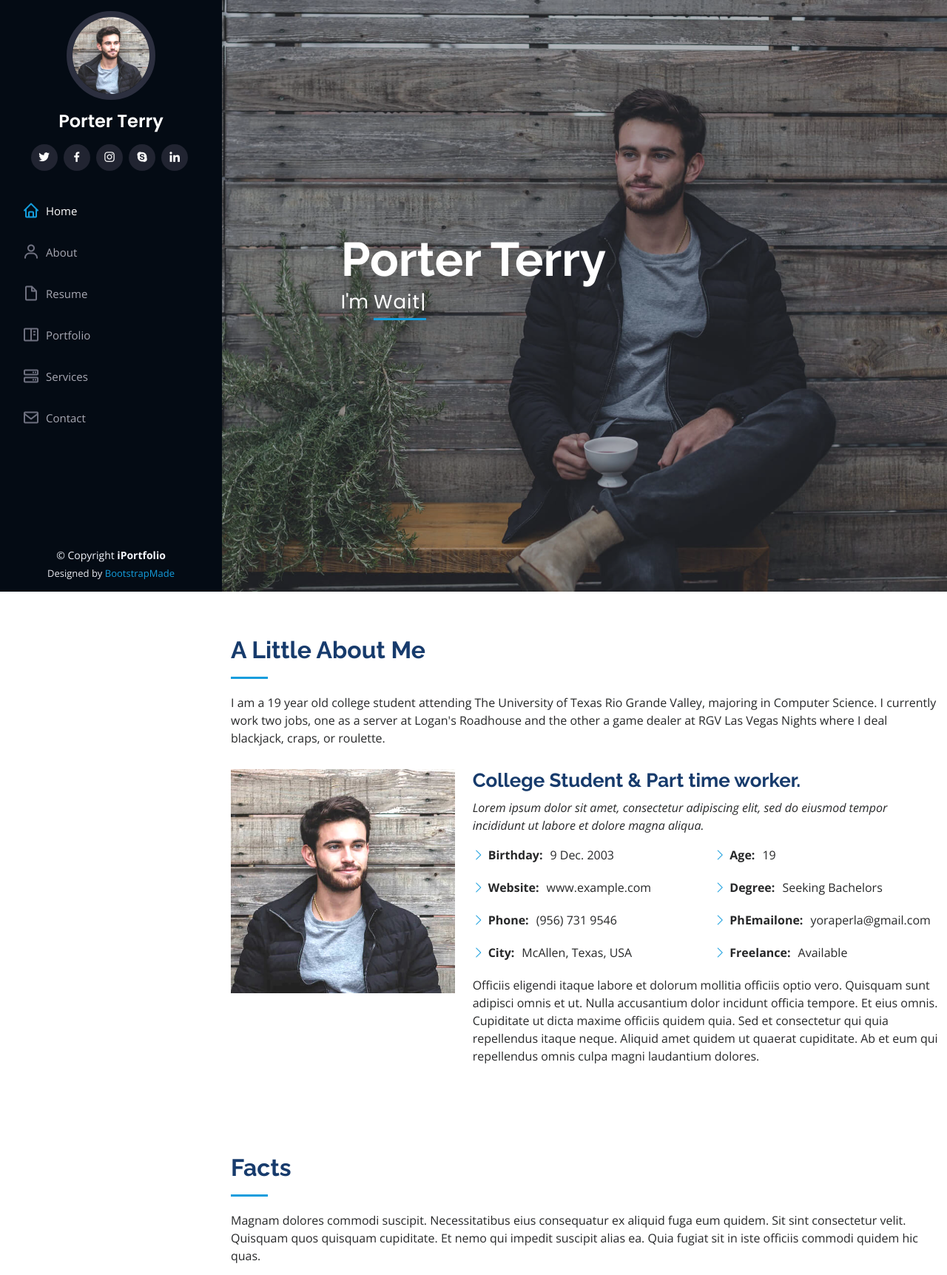
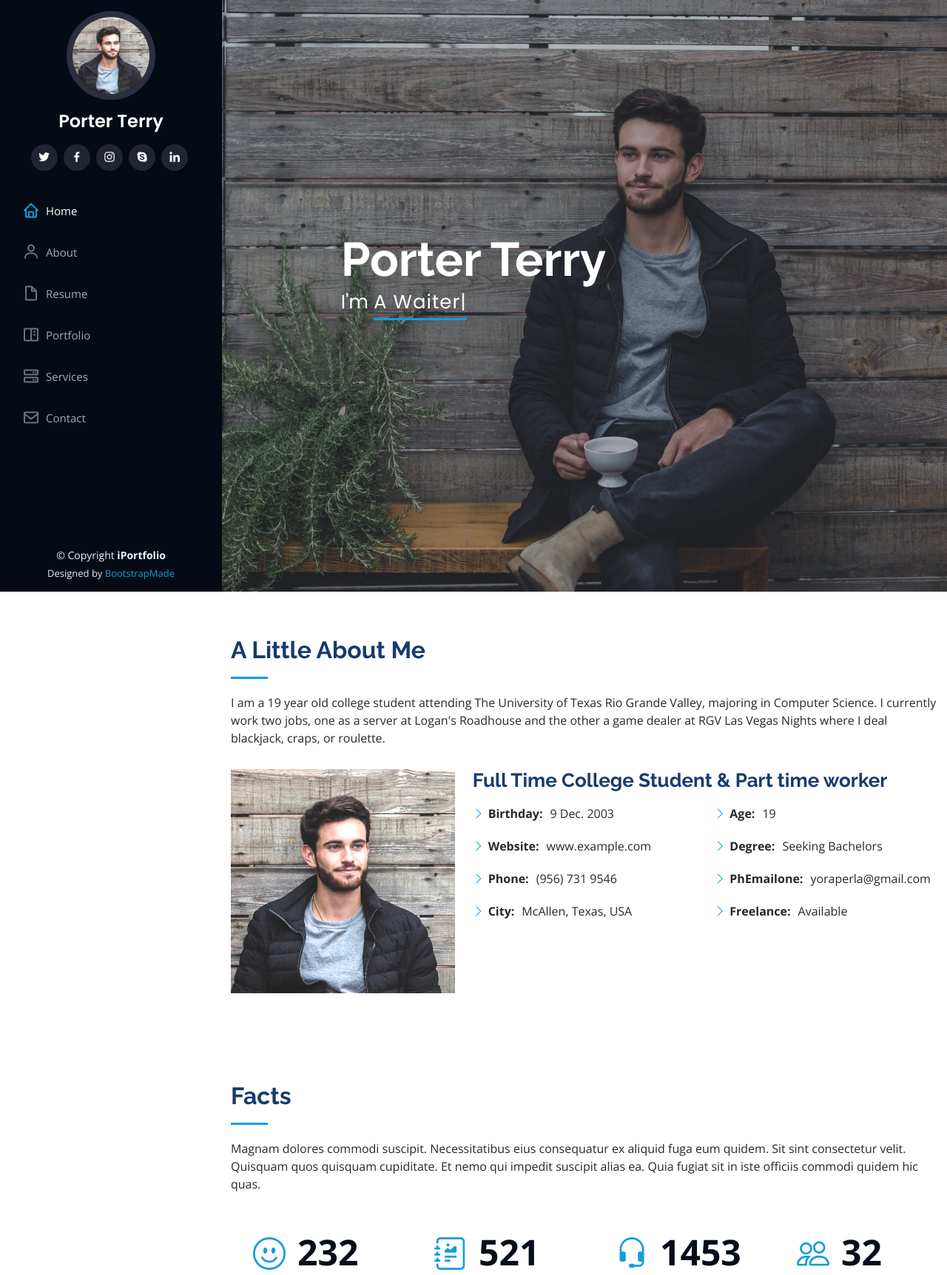
Before and after one commit to porterty/resume, a Flask app: page / in a window 1280 px wide. Shown: the top 1724 px of the page at 74% size. Run offline with Flask 2, Linux system fonts and the light colour scheme; some libraries are stand-ins or nearby versions.

Commit message:
change info

```diff
--- a/templates/index.html
+++ b/templates/index.html
@@ -73,7 +73,7 @@
   <section id="hero" class="d-flex flex-column justify-content-center align-items-center">
     <div class="hero-container" data-aos="fade-in">
       <h1>Porter Terry</h1>
-      <p>I'm <span class="typed" data-typed-items="Student, Waiter, Game Dealer"></span></p>
+      <p>I'm <span class="typed" data-typed-items="A Student, A Waiter, A Games Dealer"></span></p>
     </div>
   </section><!-- End Hero -->
 
@@ -93,10 +93,9 @@
             <img src="static/img/profile-img.jpg" class="img-fluid" alt="">
           </div>
           <div class="col-lg-8 pt-4 pt-lg-0 content" data-aos="fade-left">
-            <h3>College Student &amp; Part time worker.</h3>
+            <h3>Full Time College Student &amp; Part time worker</h3>
             <p class="fst-italic">
-              Lorem ipsum dolor sit amet, consectetur adipiscing elit, sed do eiusmod tempor incididunt ut labore et dolore
-              magna aliqua.
+
             </p>
             <div class="row">
               <div class="col-lg-6">
@@ -117,8 +116,7 @@
               </div>
             </div>
             <p>
-              Officiis eligendi itaque labore et dolorum mollitia officiis optio vero. Quisquam sunt adipisci omnis et ut. Nulla accusantium dolor incidunt officia tempore. Et eius omnis.
-              Cupiditate ut dicta maxime officiis quidem quia. Sed et consectetur qui quia repellendus itaque neque. Aliquid amet quidem ut quaerat cupiditate. Ab et eum qui repellendus omnis culpa magni laudantium dolores.
+
             </p>
           </div>
         </div>
```
